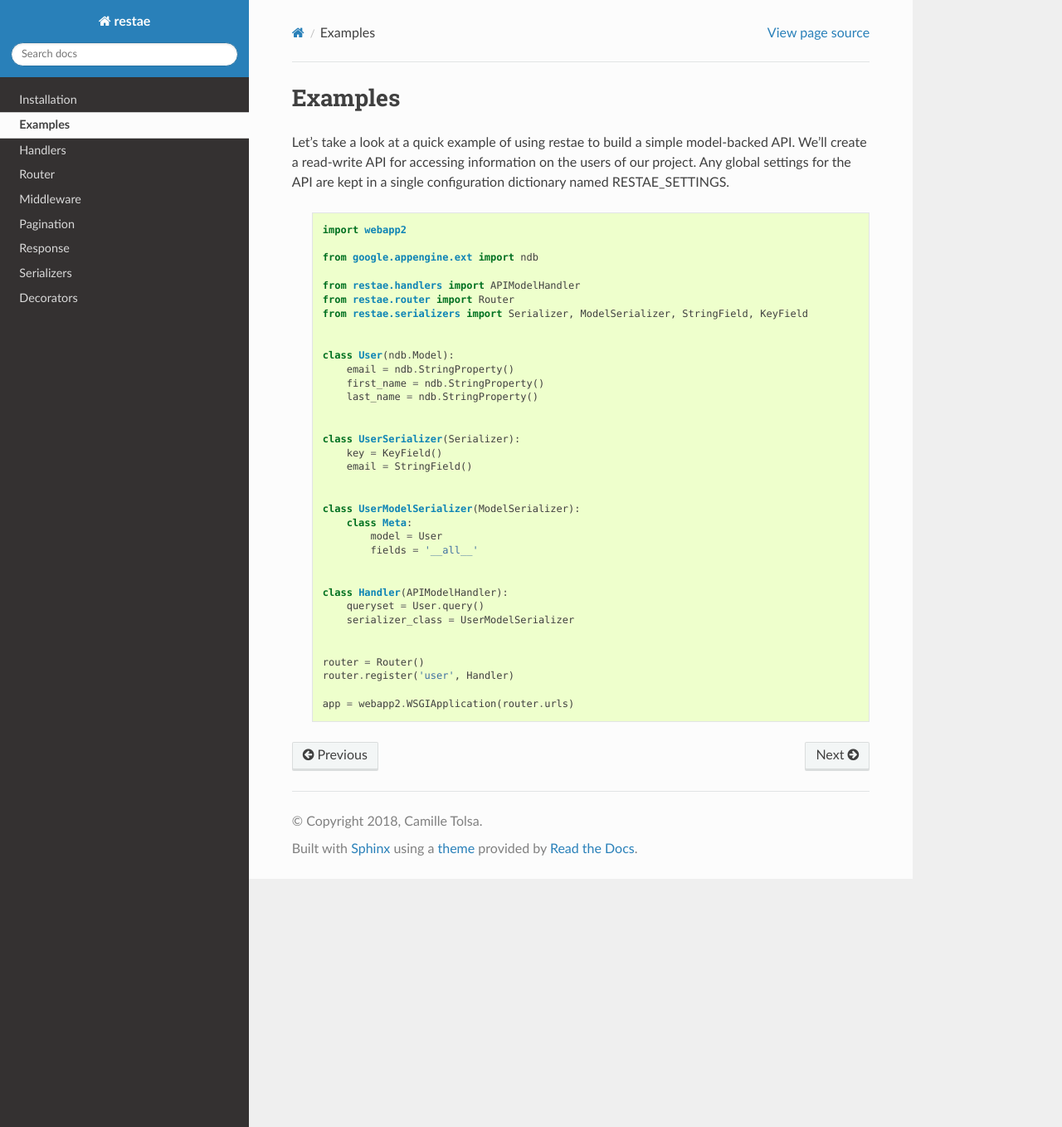
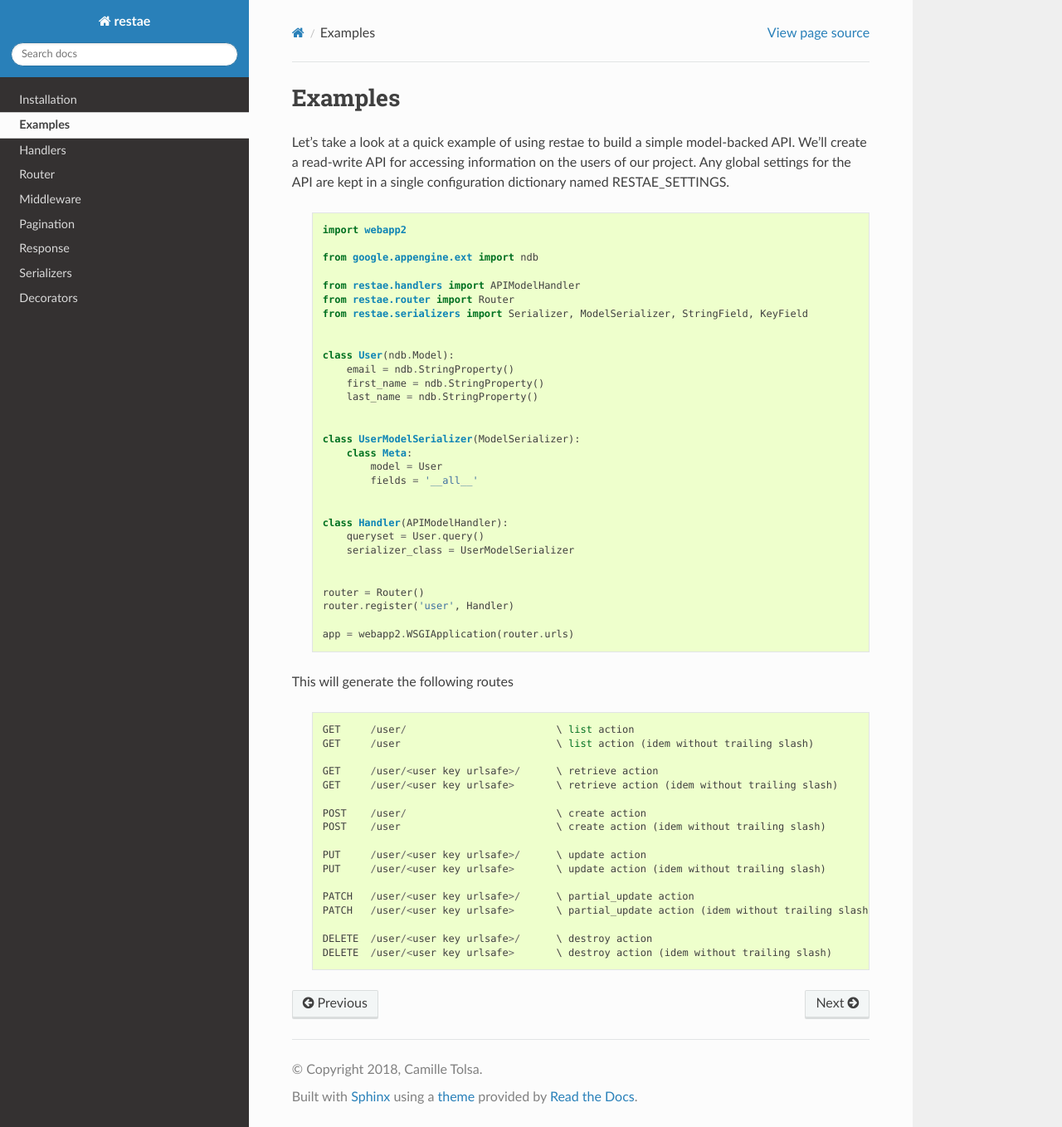
Before and after one commit to tolsac/restae, a Sphinx documentation site: the page built from docs/source/examples.rst, in a window 1280 px wide and 1358 px high. Shown: the whole window at 83% size. Built offline with Sphinx 7.4.7 and the Read the Docs theme 2.0.0, drawn with Linux system fonts in a browser that asks for light colours.

Commit message:
enhance example.rst

```diff
--- a/docs/source/examples.rst
+++ b/docs/source/examples.rst
@@ -23,11 +23,6 @@ Any global settings for the API are kept in a single configuration dictionary na
             last_name = ndb.StringProperty()
 
 
-        class UserSerializer(Serializer):
-            key = KeyField()
-            email = StringField()
-
-
         class UserModelSerializer(ModelSerializer):
             class Meta:
                 model = User
@@ -43,3 +38,27 @@ Any global settings for the API are kept in a single configuration dictionary na
         router.register('user', Handler)
 
         app = webapp2.WSGIApplication(router.urls)
+
+
+
+This will generate the following routes
+
+    .. code-block:: python
+
+        GET     /user/                         \ list action
+        GET     /user                          \ list action (idem without trailing slash)
+
+        GET     /user/<user key urlsafe>/      \ retrieve action
+        GET     /user/<user key urlsafe>       \ retrieve action (idem without trailing slash)
+
+        POST    /user/                         \ create action
+        POST    /user                          \ create action (idem without trailing slash)
+
+        PUT     /user/<user key urlsafe>/      \ update action
+        PUT     /user/<user key urlsafe>       \ update action (idem without trailing slash)
+
+        PATCH   /user/<user key urlsafe>/      \ partial_update action
+        PATCH   /user/<user key urlsafe>       \ partial_update action (idem without trailing slash)
+
+        DELETE  /user/<user key urlsafe>/      \ destroy action
+        DELETE  /user/<user key urlsafe>       \ destroy action (idem without trailing slash)
```
Also changed, not shown: 1 other file.
